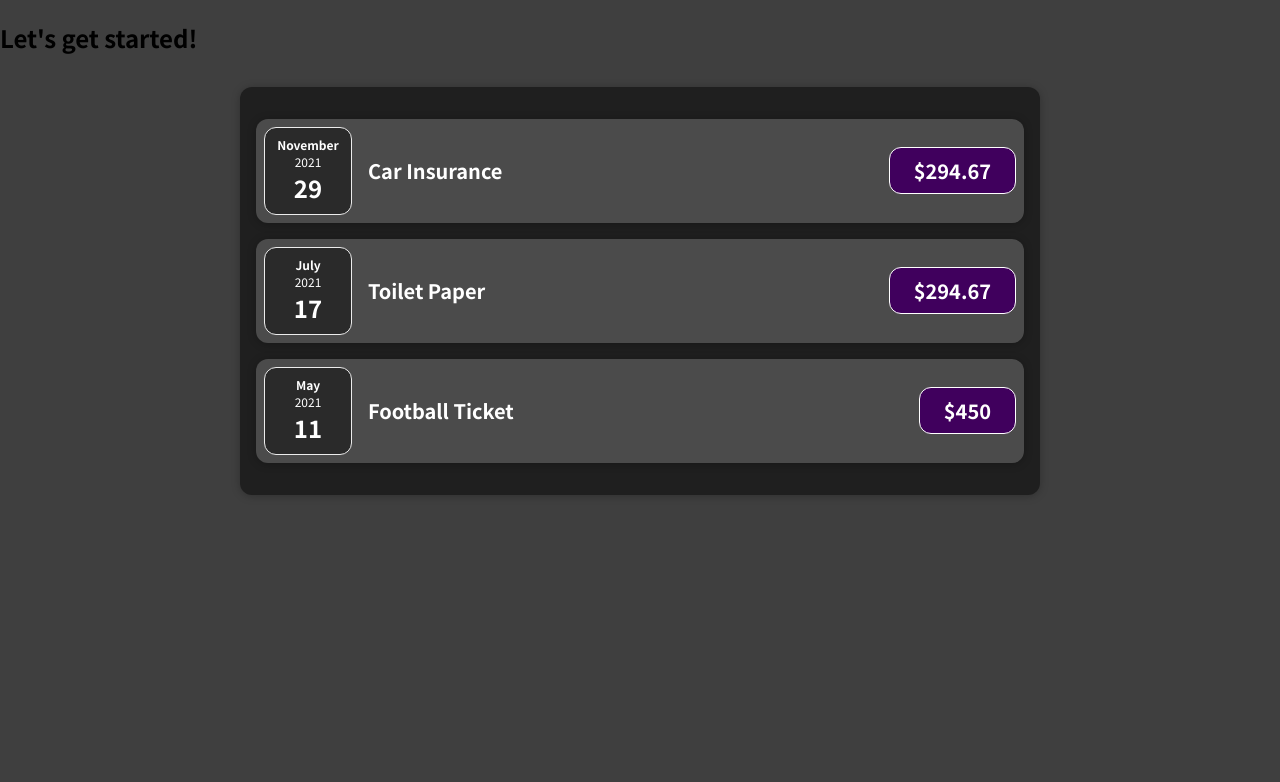
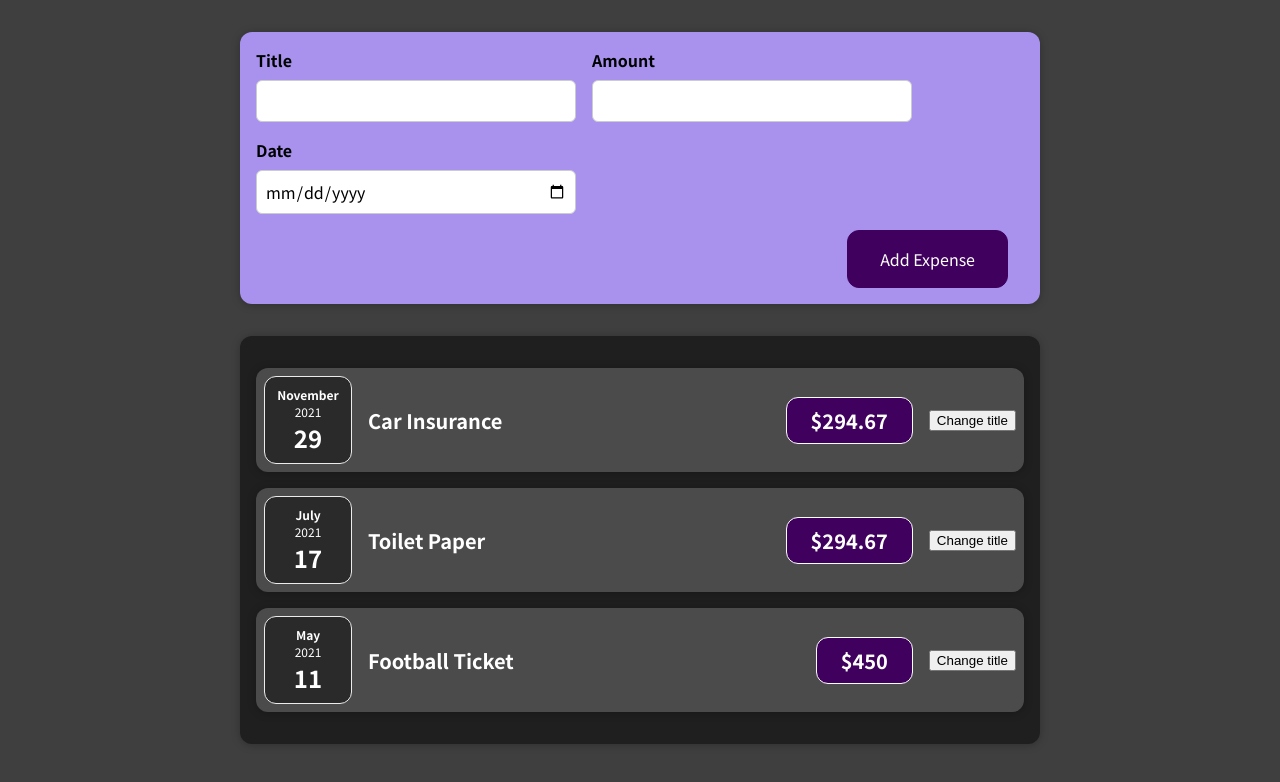
Before and after one commit to Abdifatah29/expense-tracker, a React (Create React App) app: page / in a window 1280 px wide. Shown: the top 782 px of the page. Built offline with nearby package versions, Linux system fonts and the light colour scheme.

Commit message:
adding form inputs

```diff
--- a/src/App.js
+++ b/src/App.js
@@ -1,4 +1,5 @@
 import Expenses from "./components/Expenses/Expenses";
+import NewExpense from "./components/NewExpense/NewExpense";
 
 function App() {
   const expenses = [
@@ -9,7 +10,7 @@
 
   return (
     <div>
-      <h2>Let's get started!</h2>
+      <NewExpense />
       <Expenses expenses={expenses} />
     </div>
   );
--- a/src/components/Expenses/ExpenseItem.js
+++ b/src/components/Expenses/ExpenseItem.js
@@ -1,13 +1,22 @@
+import { useState } from "react";
+
 import ExpenseDate from "./ExpenseDate";
 import Card from "../UI/Card";
 
 const ExpenseItem = (props) => {
+  const [title, setTitle] = useState(props.title);
+
+  const handleClick = () => {
+    setTitle('Tv Show')
+    console.log("axxsd");
+  };
   return (
     <Card className="expense-item">
       <ExpenseDate date={props.date} />
       <div className="expense-item__description">
-        <h2>{props.title}</h2>
+        <h2>{title}</h2>
         <div className="expense-item__price">${props.amount}</div>
+        <button onClick={handleClick}>Change title</button>
       </div>
     </Card>
   );
--- /dev/null
+++ b/src/components/NewExpense/ExpenseForm.js
@@ -0,0 +1,29 @@
+import React from "react";
+
+const ExpenseForm = () => {
+  return (
+    <form>
+      <div className="new-expense__controls">
+        <div className="new-expense__control">
+          <label>Title</label>
+          <input type="text" />
+        </div>
+        <div className="new-expense__control">
+          <label>Amount</label>
+          <input type="number" min="0.01" step="0.01" />
+        </div>
+        <div className="new-expense__control">
+          <label>Date</label>
+          <input type="date" min="2021-01-01" max="2023-12-31" />
+        </div>
+      </div>
+      <div className="new-expense__actions">
+        <button type="submit">Add Expense</button>
+      </div>
+    </form>
+  );
+};
+
+export default ExpenseForm;
+
+// title, date,amount
--- /dev/null
+++ b/src/components/NewExpense/NewExpense.js
@@ -0,0 +1,12 @@
+import React from "react";
+import ExpenseForm from "./ExpenseForm";
+
+const NewExpense = () => {
+  return (
+    <div className="new-expense">
+      <ExpenseForm />
+    </div>
+  );
+};
+
+export default NewExpense;
--- a/src/index.css
+++ b/src/index.css
@@ -107,3 +107,75 @@
   font-size: 1.5rem;
   font-weight: bold;
 }
+
+/* Form  */
+
+
+.new-expense {
+  background-color: #a892ee;
+  padding: 1rem;
+  margin: 2rem auto;
+  width: 50rem;
+  max-width: 95%;
+  border-radius: 12px;
+  text-align: center;
+  box-shadow: 0 1px 8px rgba(0, 0, 0, 0.25);
+}
+
+.new-expense button {
+  font: inherit;
+  cursor: pointer;
+  padding: 1rem 2rem;
+  border: 1px solid #40005d;
+  background-color: #40005d;
+  color: white;
+  border-radius: 12px;
+  margin-right: 1rem;
+}
+
+.new-expense button:hover,
+.new-expense button:active {
+  background-color: #510674;
+  border-color: #510674;
+}
+
+.new-expense button.alternative {
+  color: #220131;
+  border-color: transparent;
+  background-color: transparent;
+}
+
+.new-expense button.alternative:hover,
+.new-expense button.alternative:active {
+  background-color: #ddb3f8;
+}
+
+
+/* expense__controls */
+
+.new-expense__controls {
+  display: flex;
+  flex-wrap: wrap;
+  gap: 1rem;
+  margin-bottom: 1rem;
+  text-align: left;
+}
+
+.new-expense__control label {
+  font-weight: bold;
+  margin-bottom: 0.5rem;
+  display: block;
+}
+
+.new-expense__control input {
+  font: inherit;
+  padding: 0.5rem;
+  border-radius: 6px;
+  border: 1px solid #ccc;
+  width: 20rem;
+  max-width: 100%;
+}
+
+.new-expense__actions {
+  text-align: right;
+}
```
